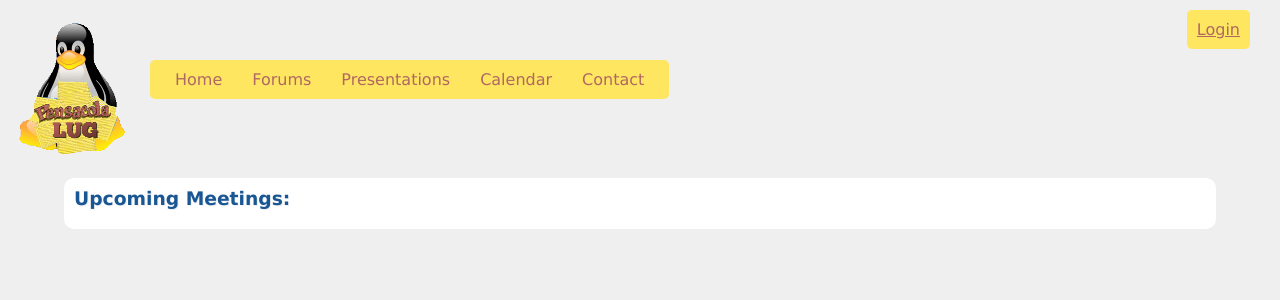
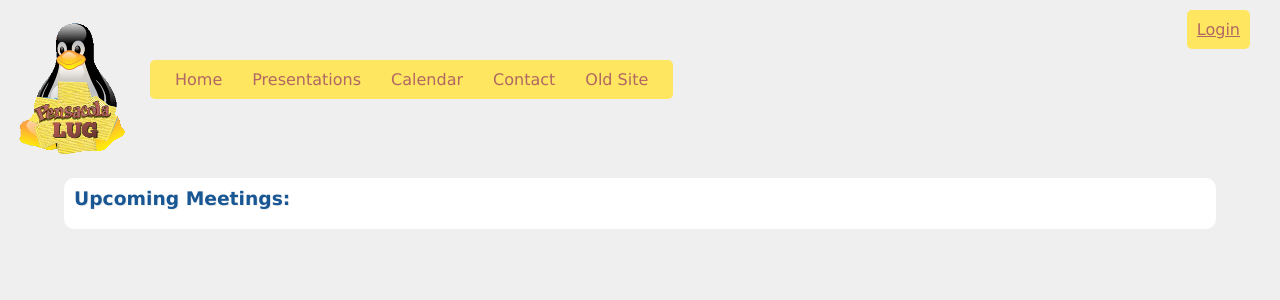
Before and after one commit to pcolalug/pcolalug.com, a Python web app: template pcolalug/templates/index.jinja2 in a window 1280 px wide. Shown: the top 300 px of the page. Run offline with Jinja, Linux system fonts and the light colour scheme; the template is opened without the code that fills it, so the values that code supplies are empty; style sheets or scripts are compiled from the project's sources; some web fonts are replaced.

Commit message:
link to the old site

```diff
--- a/pcolalug/templates/layout.jinja2
+++ b/pcolalug/templates/layout.jinja2
@@ -29,10 +29,10 @@
         <nav id="menu">
             <ul>
                 <li><a href="{{ request.route_url('index') }}">Home</a></li>
-                <li><a href="#">Forums</a></li>
                 <li><a href="#">Presentations</a></li>
                 <li><a href="{{ request.route_url('calendar') }}">Calendar</a></li>
                 <li><a href="{{ request.route_url('contact') }}">Contact</a></li>
+                <li><a href="http://old.pcolalug.com">Old Site</a></li>
                     {% if request.user %}
                         <li><a href="#">Admin</a></li>
                     {% endif %}
```
